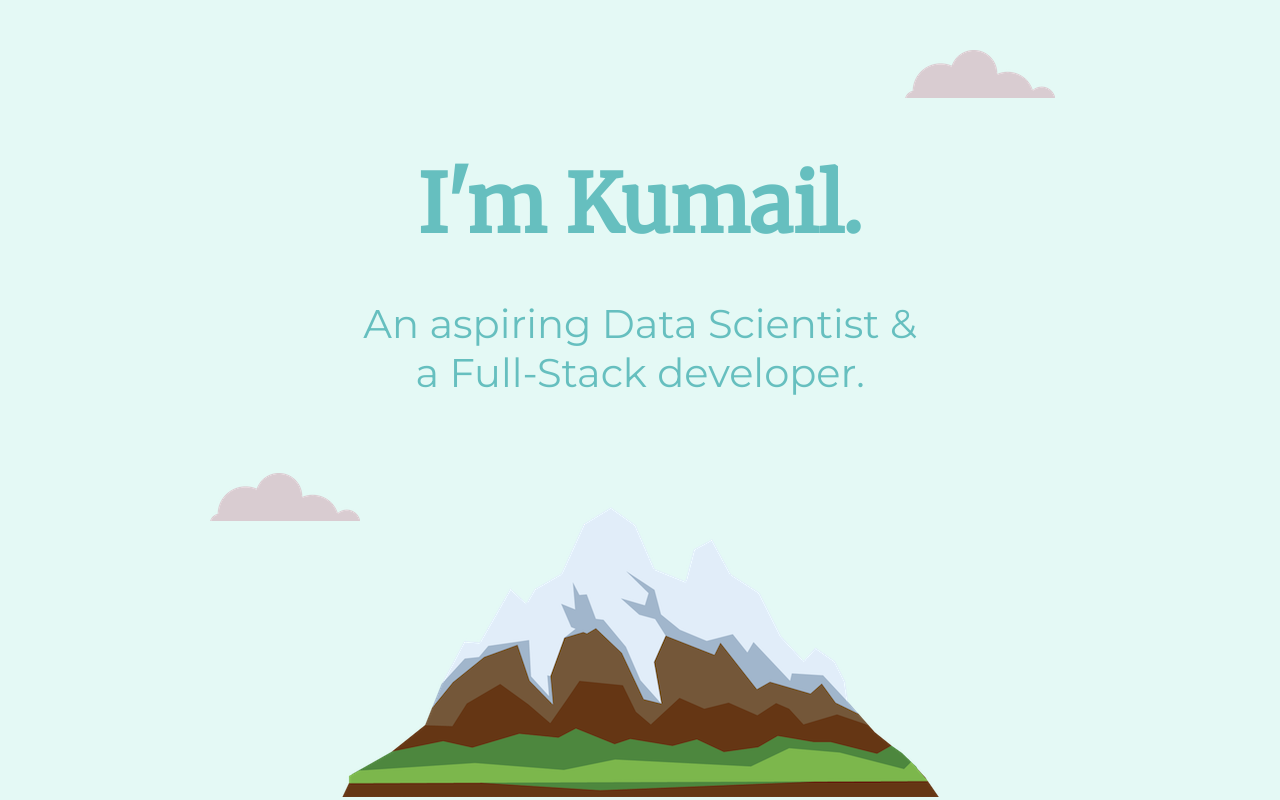
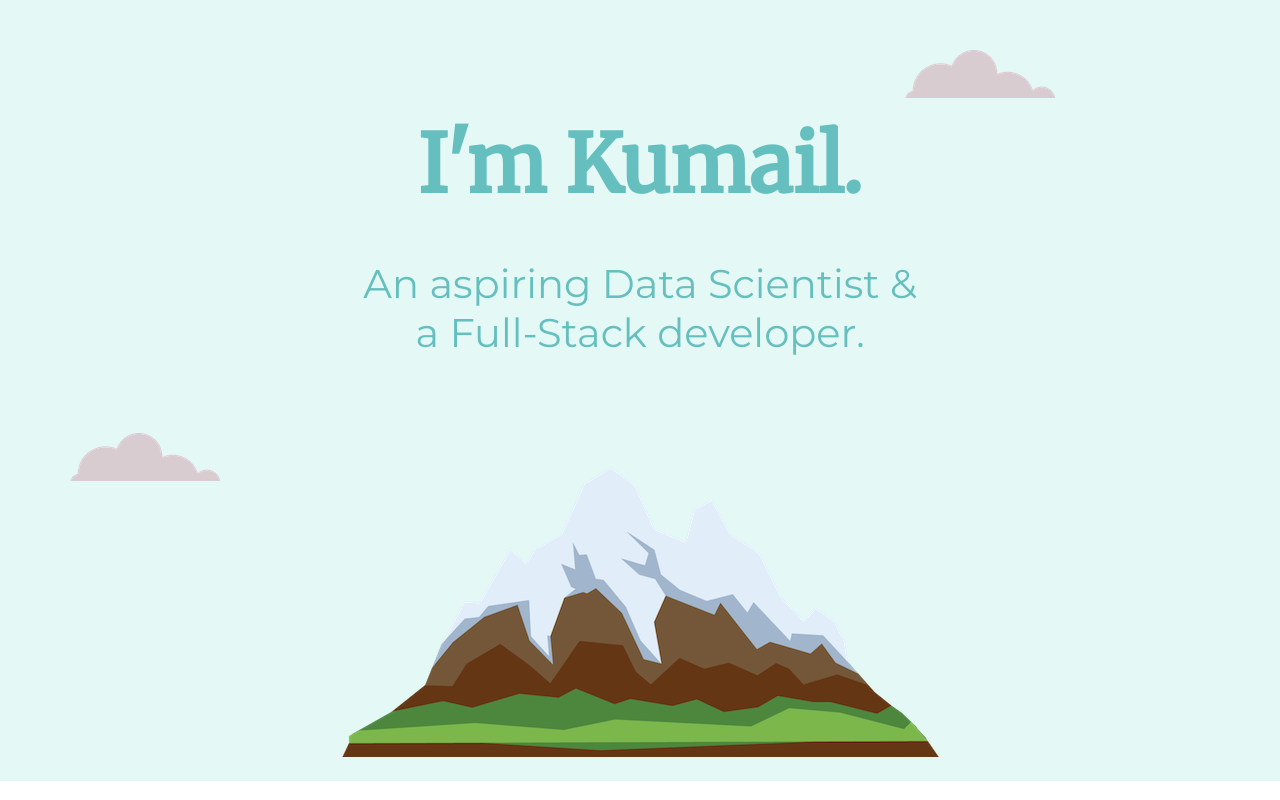
Before and after one commit to MohdKumail786/My_Portfolio, a plain HTML site: page index.html in a window 1280 px wide. Shown: the top 800 px of the page. Drawn offline with Linux system fonts and the light colour scheme.

Commit message:
Version-1.61

```diff
--- a/css/styles.css
+++ b/css/styles.css
@@ -30,7 +30,7 @@ hr {
    margin: 60px;
 }
 h1 {
-  margin-top: 65px;
+  margin-top: 25px;
   color: #66BFBF;
   font-family: 'Merriweather', cursive;
   font-size: 5rem;
@@ -57,6 +57,7 @@ h3 {
 }
 .mountain {
    margin-bottom: 20px;
+   relative-width:100%;
 }
 
 .intro {
@@ -91,8 +92,8 @@ padding: 50px 0 20px;
 .bottom-cloud {
 
   position: absolute;
-  left: 210px;
-  bottom: 300px;
+    left: 70px;
+    bottom: 300px;
 }
 .skill-row {
 
```
